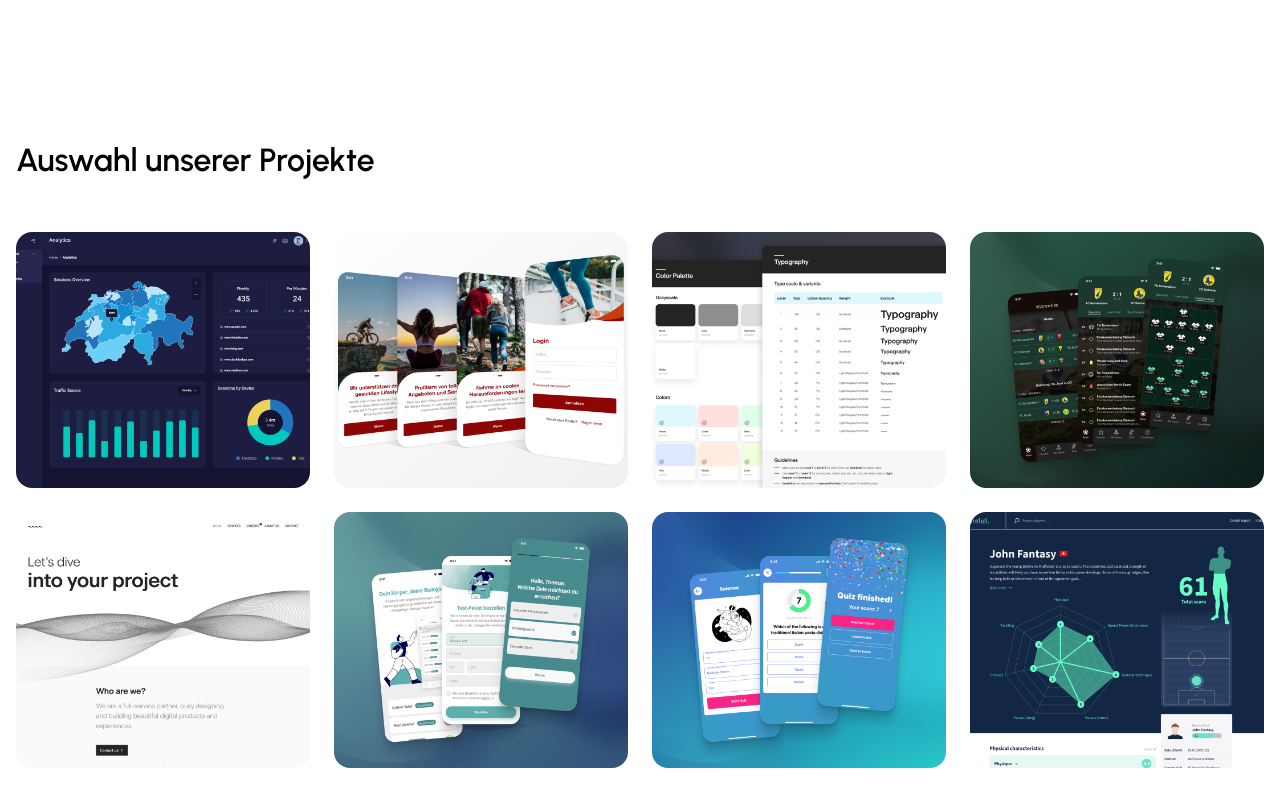
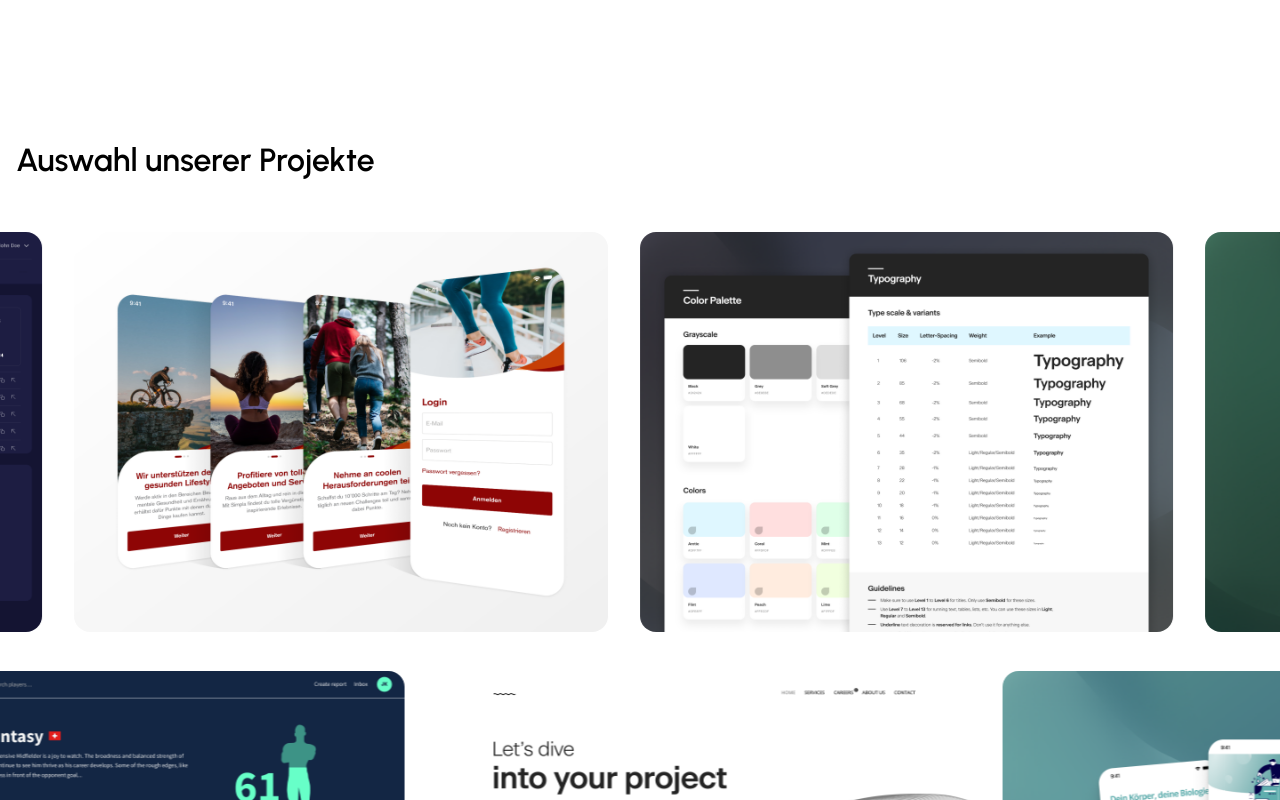
Before and after one commit to thomasveit89/DESIGNSNACK, a Nuxt app: page / in a window 1280 px wide. Shown: the part 580-1380 px from the top of the page. Built offline with nearby package versions, Linux system fonts and the light colour scheme.

Commit message:
feat: new project view

```diff
--- a/pages/index.vue
+++ b/pages/index.vue
@@ -34,78 +34,74 @@
     </div>
 
     <!-- Projects Section -->
-    <div class="projects-section mt-32">
+    <div class="projects-section mt-32 overflow-hidden">
       <div class="container mx-auto px-4">
         <h2 class="text-[2rem] font-semibold text-black mb-12">
           Auswahl unserer Projekte
         </h2>
-
-        <!-- Simple Grid Layout -->
-        <div class="grid grid-cols-1 md:grid-cols-2 lg:grid-cols-4 gap-6">
-          <!-- Row 1 -->
-          <div class="project-card">
-            <img
-              src="/img/dashboard-design.png"
-              alt="Dashboard Design"
-              class="w-full h-64 rounded-2xl object-cover"
-            >
       </div>
 
-          <div class="project-card">
-            <img
-              src="/img/app-design.png"
-              alt="App Design"
-              class="w-full h-64 rounded-2xl object-cover"
-            >
+      <!-- Infinite Marquee -->
+      <div class="marquee-container">
+        <!-- First Row - Right to Left -->
+        <div class="marquee-row">
+          <div class="marquee-content marquee-rtl">
+            <div class="project-item">
+              <img src="/img/dashboard-design.png" alt="Dashboard Design" class="project-image">
+            </div>
+            <div class="project-item">
+              <img src="/img/app-design.png" alt="App Design" class="project-image">
+            </div>
+            <div class="project-item">
+              <img src="/img/design-system.png" alt="Design System" class="project-image">
+            </div>
+            <div class="project-item">
+              <img src="/img/football-app-design.png" alt="Football App Design" class="project-image">
+            </div>
+            <!-- Duplicate for seamless loop -->
+            <div class="project-item">
+              <img src="/img/dashboard-design.png" alt="Dashboard Design" class="project-image">
+            </div>
+            <div class="project-item">
+              <img src="/img/app-design.png" alt="App Design" class="project-image">
+            </div>
+            <div class="project-item">
+              <img src="/img/design-system.png" alt="Design System" class="project-image">
+            </div>
+            <div class="project-item">
+              <img src="/img/football-app-design.png" alt="Football App Design" class="project-image">
+            </div>
+          </div>
         </div>
 
-          <div class="project-card">
-            <img
-              src="/img/design-system.png"
-              alt="Design System"
-              class="w-full h-64 rounded-2xl object-cover"
-            >
+        <!-- Second Row - Left to Right -->
+        <div class="marquee-row">
+          <div class="marquee-content marquee-ltr">
+            <div class="project-item">
+              <img src="/img/landing-page-design.png" alt="Landing Page Design" class="project-image">
             </div>
-
-          <div class="project-card">
-            <img
-              src="/img/football-app-design.png"
-              alt="Football App Design"
-              class="w-full h-64 rounded-2xl object-cover"
-            >
+            <div class="project-item">
+              <img src="/img/mobile-app-design.png" alt="Mobile App Design" class="project-image">
             </div>
-
-          <!-- Row 2 -->
-          <div class="project-card">
-            <img
-              src="/img/landing-page-design.png"
-              alt="Landing Page Design"
-              class="w-full h-64 rounded-2xl object-cover"
-            >
+            <div class="project-item">
+              <img src="/img/quiz-app-design.png" alt="Quiz App Design" class="project-image">
             </div>
-
-          <div class="project-card">
-            <img
-              src="/img/mobile-app-design.png"
-              alt="Mobile App Design"
-              class="w-full h-64 rounded-2xl object-cover"
-            >
+            <div class="project-item">
+              <img src="/img/scouting-app-design.png" alt="Scouting App Design" class="project-image">
             </div>
-
-          <div class="project-card">
-            <img
-              src="/img/quiz-app-design.png"
-              alt="Quiz App Design"
-              class="w-full h-64 rounded-2xl object-cover"
-            >
+            <!-- Duplicate for seamless loop -->
+            <div class="project-item">
+              <img src="/img/landing-page-design.png" alt="Landing Page Design" class="project-image">
             </div>
-
-          <div class="project-card">
-            <img
-              src="/img/scouting-app-design.png"
-              alt="Scouting App Design"
-              class="w-full h-64 rounded-2xl object-cover"
-            >
+            <div class="project-item">
+              <img src="/img/mobile-app-design.png" alt="Mobile App Design" class="project-image">
+            </div>
+            <div class="project-item">
+              <img src="/img/quiz-app-design.png" alt="Quiz App Design" class="project-image">
+            </div>
+            <div class="project-item">
+              <img src="/img/scouting-app-design.png" alt="Scouting App Design" class="project-image">
+            </div>
           </div>
         </div>
       </div>
@@ -115,9 +111,9 @@
     <div class="h-32"></div>
 
     <!-- Typography Section - Based on CodePen example -->
-    <div ref="typographySection" class="w-full h-screen bg-[#768B9B] flex items-center justify-center relative z-10">
+    <div ref="typographySection" class="w-full h-screen flex items-center justify-center relative z-10">
       <div class="flex items-center gap-8">
-        <div ref="scrollingText" class="text-[#697C8B] text-2xl md:text-4xl font-medium text-center px-4 sm:px-6 md:px-8 lg:max-w-4xl xl:max-w-5xl">
+        <div ref="scrollingText" class="text-gray-200 text-4xl md:text-5xl font-medium text-center px-4 sm:px-6 md:px-8 lg:max-w-4xl xl:max-w-5xl">
           DESIGNSNACK bringt erfahrene UX/UI Designer in Ihr Produktteam - schnell. Keine Recruiter, kein Overhead, kein Unsinn. Nur eingebettete, kampferprobte UX-Expertise für Fintech-, Bank- und Versicherungsteams, die schneller vorankommen müssen.
         </div>
       </div>
@@ -130,10 +126,10 @@
           Service Pillars
         </h2>
 
-        <!-- Staggered Cards Container -->
-        <div class="relative max-w-6xl mx-auto">
-          <!-- Card 1 - Embedded UX/UI Designer -->
-          <div ref="card1" class="service-card bg-gradient-to-br from-blue-50 to-blue-100 border border-blue-200">
+        <!-- Cards Grid Container -->
+        <div class="grid grid-cols-12 gap-8">
+          <!-- Card 1 - Embedded UX/UI Designer - Full Width -->
+          <div ref="card1" class="col-span-12 service-card bg-gradient-to-br from-blue-50 to-blue-100 border border-blue-200">
             <div class="card-header">
               <span class="card-icon">💡</span>
               <h3 class="card-title">Embedded UX/UI Designer</h3>
@@ -163,8 +159,8 @@
             </div>
           </div>
 
-          <!-- Card 2 - Design Subscription Lite -->
-          <div ref="card2" class="service-card bg-gradient-to-br from-green-50 to-green-100 border border-green-200">
+          <!-- Card 2 - Design Subscription Lite - Full Width -->
+          <div ref="card2" class="col-span-12 service-card bg-gradient-to-br from-green-50 to-green-100 border border-green-200">
             <div class="card-header">
               <span class="card-icon">📦</span>
               <h3 class="card-title">Design Subscription Lite</h3>
@@ -385,7 +381,7 @@ onMounted(() => {
       }
     })
     .to(splitTextInstance.words, {
-      color: "#fff",
+      color: "#000",
       stagger: 0.1,
       duration: 0.2, // This duration is relative to the timeline's progress through the scrub
     });
@@ -501,21 +497,76 @@ body, html {
   /* position: relative; // This might interact with fixed pinning; test with and without if issues persist with pinType: 'transform' */
 }
 
-.project-card {
+/* Marquee Styles */
+.marquee-container {
+  width: 100%;
+  margin: 0 auto;
+}
+
+.marquee-row {
+  margin-bottom: 2rem;
+  white-space: nowrap;
+}
+
+.marquee-content {
+  display: inline-flex;
+  gap: 2rem;
+  animation-timing-function: linear;
+  animation-iteration-count: infinite;
+}
+
+.marquee-rtl {
+  animation: marquee-rtl 30s linear infinite;
+}
+
+.marquee-ltr {
+  animation: marquee-ltr 35s linear infinite;
+}
+
+.project-item {
+  flex-shrink: 0;
   transition: transform 0.3s ease;
 }
 
-.project-card:hover {
-  transform: translateY(-4px);
+.project-item:hover {
+  transform: scale(1.1);
+}
+
+.project-image {
+  max-width: none;
+  width: auto;
+  height: 400px;
+  border-radius: 1rem;
+}
+
+@keyframes marquee-rtl {
+  0% {
+    transform: translateX(0);
+  }
+  100% {
+    transform: translateX(-50%);
+  }
+}
+
+@keyframes marquee-ltr {
+  0% {
+    transform: translateX(-50%);
+  }
+  100% {
+    transform: translateX(0);
+  }
+}
+
+/* Pause animation on hover */
+.marquee-content:hover {
+  animation-play-state: paused;
 }
 
 /* Service Cards Styling */
 .service-card {
   @apply p-8 rounded-2xl shadow-lg backdrop-blur-sm;
-  position: absolute;
+  position: relative;
   width: 100%;
-  max-width: 500px;
-  margin: 0 auto;
   transform-origin: center;
   will-change: transform;
 }
```
Lines whose indentation alone changed are shown as unchanged.
